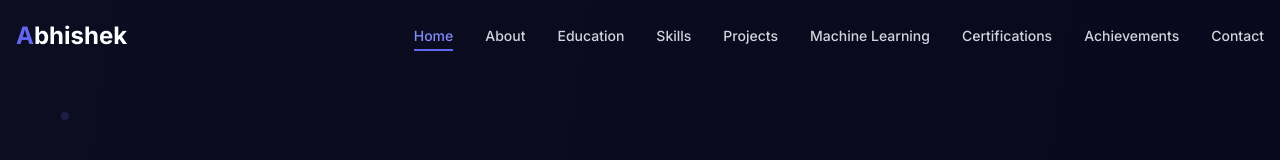
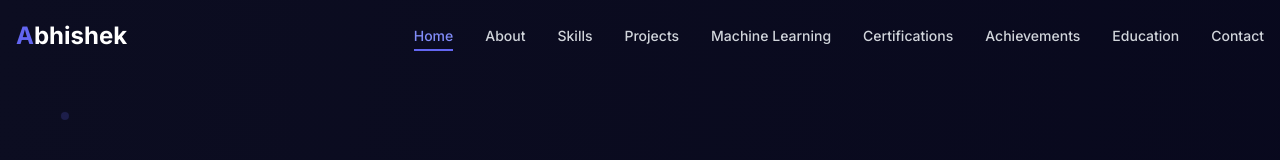
Before and after one commit to Abhishek197088/portfolio, a React (Vite) app: page / in a window 1280 px wide. Shown: the top 160 px of the page. Built offline with nearby package versions, Linux system fonts and the light colour scheme.

Commit message:
Reorder Navbar items to include Education

```diff
--- a/src/components/Navbar.tsx
+++ b/src/components/Navbar.tsx
@@ -26,12 +26,12 @@ const Navbar = () => {
   const navItems = [
     { name: 'Home', href: '#home' },
     { name: 'About', href: '#about' },
-    { name: 'Education', href: '#education' },
     { name: 'Skills', href: '#skills' },
     { name: 'Projects', href: '#projects' },
     { name: 'Machine Learning', href: '#machine-learning' },
     { name: 'Certifications', href: '#certifications' },
     { name: 'Achievements', href: '#achievements' },
+    { name: 'Education', href: '#education' },
     { name: 'Contact', href: '#contact' }
   ];
 
```
